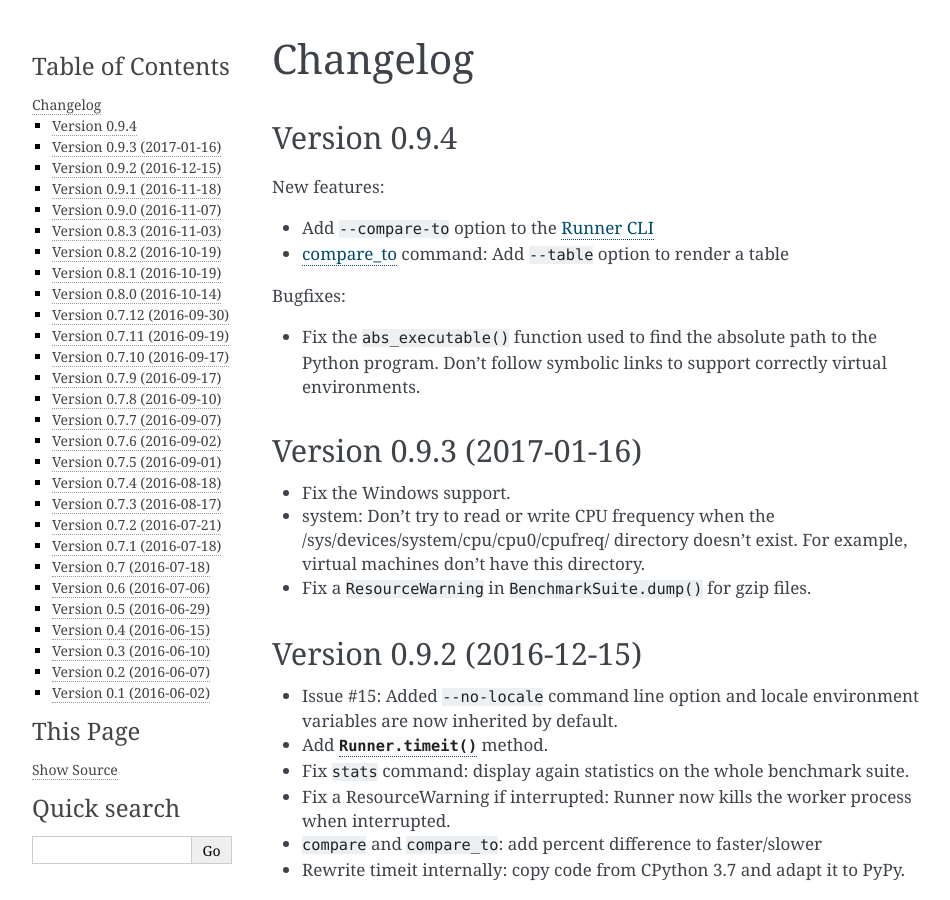
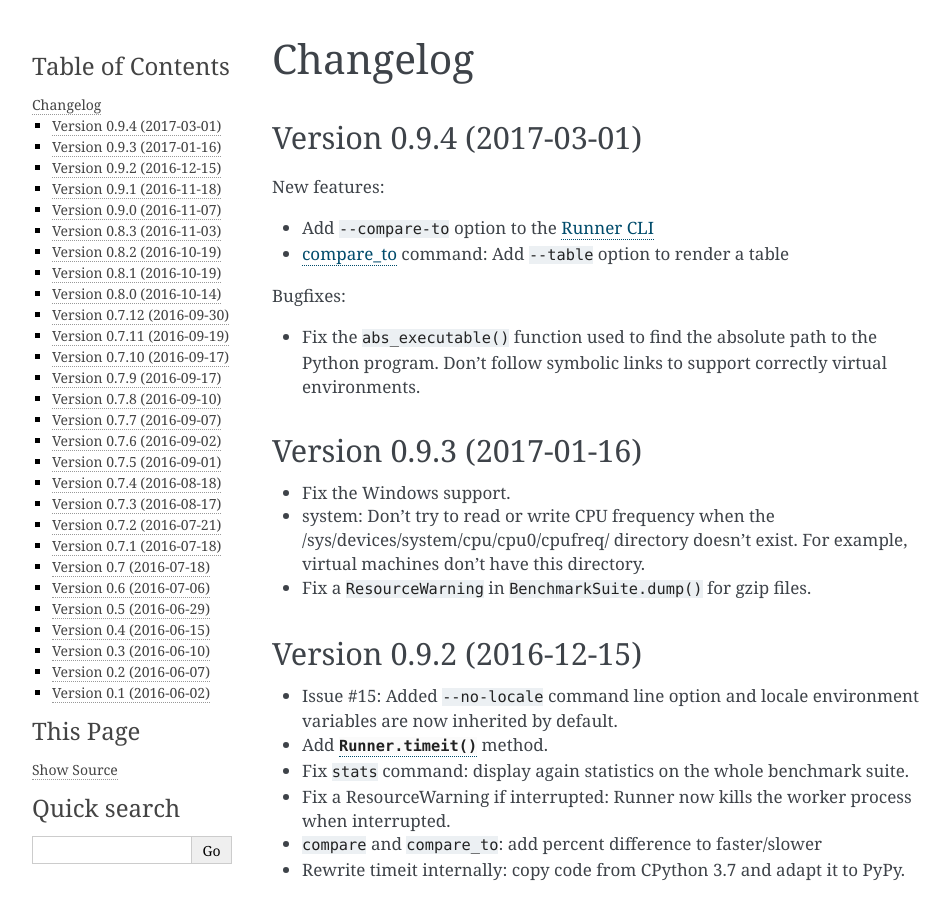
Before and after one commit to psf/pyperf, a Sphinx documentation site: the page built from doc/changelog.rst, in a window 1280 px wide and 900 px high. Shown: the whole window, without its empty margins (148-1098 px from the left). Built offline with Sphinx 7.4.7, drawn with Linux system fonts in a browser that asks for light colours.

Commit message:
prepare 0.9.4 release

```diff
--- a/doc/changelog.rst
+++ b/doc/changelog.rst
@@ -1,8 +1,8 @@
 Changelog
 =========
 
-Version 0.9.4
--------------
+Version 0.9.4 (2017-03-01)
+--------------------------
 
 New features:
 
```
